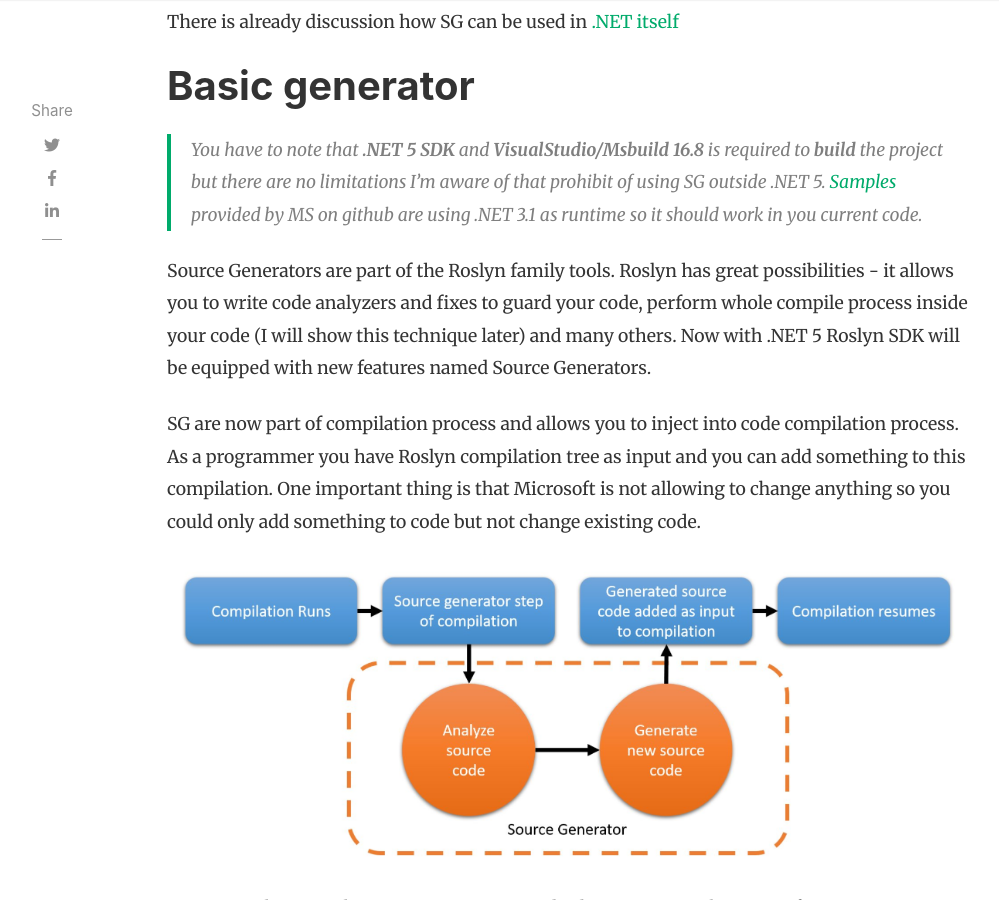
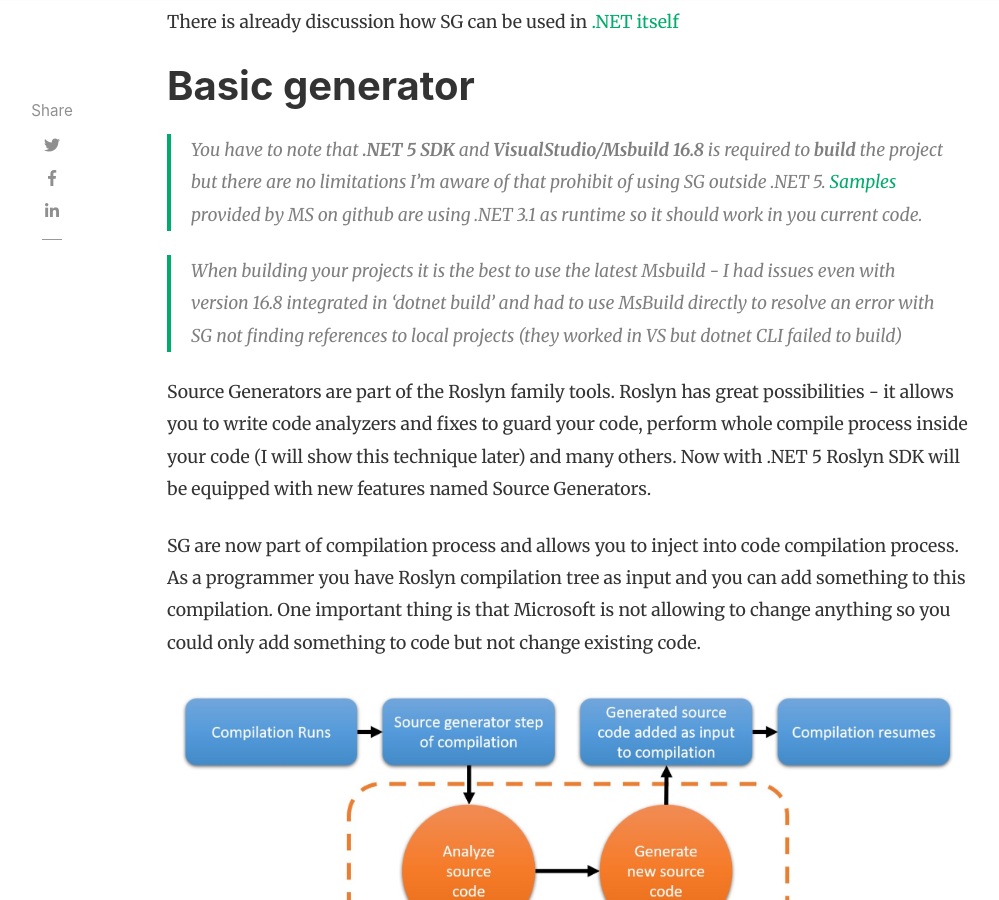
Before and after one commit to dominikjeske/dominikjeske.github.io, a Jekyll site: the page built from _posts/2020-11-09-source-generators.markdown, in a window 1280 px wide and 900 px high, scrolled down 3223 px. Shown: the whole window, without its empty margins (118-1117 px from the left). Built offline with Jekyll 4.4.1, drawn with Linux system fonts in a browser that asks for light colours; nearby versions of some CDN libraries; comment, search, counter and statistics services are not loaded.

Commit message:
Add note

```diff
--- a/_posts/2020-11-09-source-generators.markdown
+++ b/_posts/2020-11-09-source-generators.markdown
@@ -59,6 +59,8 @@ There is already discussion how SG can be used in [.NET itself](https://github.c
 # Basic generator
 
 >You have to note that **.NET 5 SDK** and **VisualStudio/Msbuild 16.8** is required to **build** the project but there are no limitations I'm aware of that prohibit of using SG outside .NET 5. [Samples](https://github.com/dotnet/roslyn-sdk/blob/master/samples/CSharp/SourceGenerators/GeneratedDemo/GeneratedDemo.csproj#L5) provided by MS on github are using .NET 3.1 as runtime so it should work in you current code.
+
+>When building your projects it is the best to use the latest Msbuild - I had issues even with version 16.8 integrated in 'dotnet build' and had to use MsBuild directly to resolve an error with SG not finding references to local projects (they worked in VS but dotnet CLI failed to build)
 
 Source Generators are part of the Roslyn family tools. Roslyn has great possibilities - it allows you to write code analyzers and fixes to guard your code, perform whole compile process inside your code (I will show this technique later) and many others. Now with .NET 5 Roslyn SDK will be equipped with new features named Source Generators.
 
```
